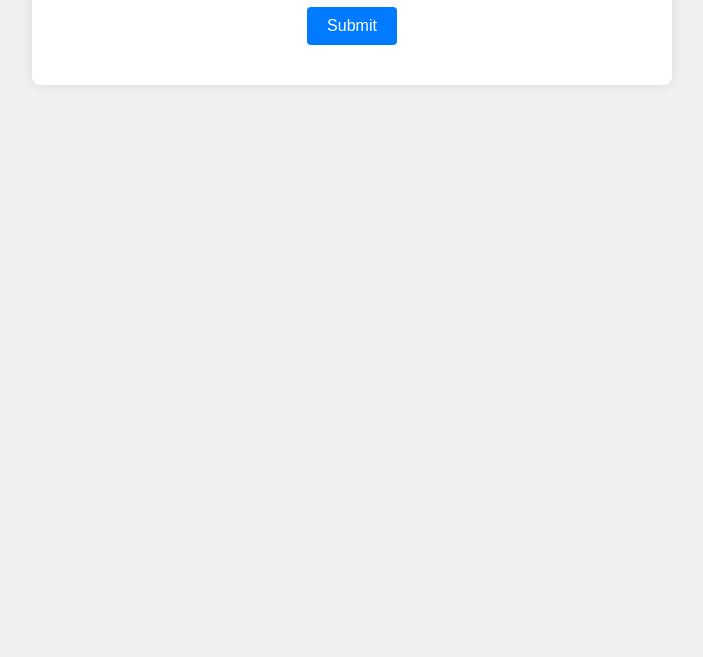
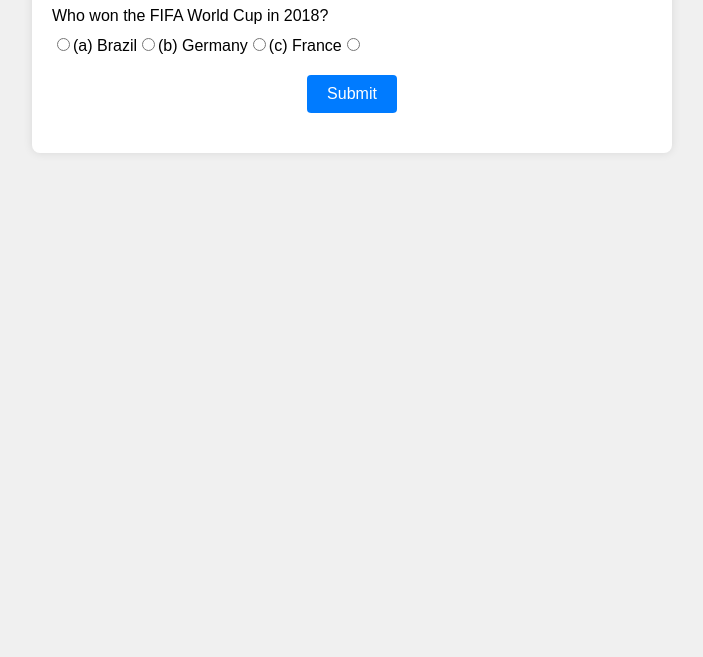
Before and after one commit to Donphili/My_quiz_game, a plain HTML site: page index.html in a window 1280 px wide. Shown: the part 143-800 px from the top of the page, without its empty margins (288-991 px from the left). Drawn offline with Linux system fonts and the light colour scheme.

Commit message:
Update index.html

```diff
--- a/index.html
+++ b/index.html
@@ -16,6 +16,73 @@
         </form>
         <div id="result"></div>
     </div>
-    <script src="script.js"></script>
+    <script>
+        // Define the questions
+        const questions = [
+            { prompt: "Who won the FIFA World Cup in 2018?\n(a) Brazil\n(b) Germany\n(c) France\n", answer: "c" },
+            { prompt: "Which player has won the most Ballon d'Or awards?\n(a) Cristiano Ronaldo\n(b) Lionel Messi\n(c) Neymar\n", answer: "b" },
+            { prompt: "Which country has won the most UEFA European Championship titles?\n(a) Spain\n(b) Germany\n(c) Italy\n", answer: "a" },
+            { prompt: "Who created the Python programming language?\n(a) Guido van Rossum\n(b) Larry Page\n(c) Mark Zuckerberg\n", answer: "a" },
+            { prompt: "Which company developed the Android operating system?\n(a) Apple\n(b) Google\n(c) Microsoft\n", answer: "b" },
+            { prompt: "What does HTML stand for?\n(a) Hyper Text Markup Language\n(b) High Tech Multi Language\n(c) Home Tool Markup Language\n", answer: "a" },
+            { prompt: "Who is known as the 'King of Pop'?\n(a) Michael Jackson\n(b) Elvis Presley\n(c) Madonna\n", answer: "a" },
+            { prompt: "Which band released the album 'Abbey Road'?\n(a) The Beatles\n(b) The Rolling Stones\n(c) Led Zeppelin\n", answer: "a" },
+            { prompt: "Which artist has won the most Grammy Awards?\n(a) Beyoncé\n(b) Jay-Z\n(c) Taylor Swift\n", answer: "a" },
+            { prompt: "Which player has the most appearances for Liverpool FC?\n(a) Steven Gerrard\n(b) Jamie Carragher\n(c) Ian Rush\n", answer: "a" },
+            { prompt: "Who is Liverpool FC's all-time top goalscorer?\n(a) Mohamed Salah\n(b) Kenny Dalglish\n(c) Ian Rush\n", answer: "c" },
+            { prompt: "Who is the current manager of Liverpool FC?\n(a) Jurgen Klopp\n(b) Pep Guardiola\n(c) Jose Mourinho\n", answer: "a" },
+            { prompt: "What is the capital of Japan?\n(a) Tokyo\n(b) Beijing\n(c) Seoul\n", answer: "a" },
+            { prompt: "Which planet is known as the 'Red Planet'?\n(a) Mars\n(b) Jupiter\n(c) Saturn\n", answer: "a" },
+            { prompt: "Who wrote the play 'Romeo and Juliet'?\n(a) William Shakespeare\n(b) Charles Dickens\n(c) Jane Austen\n", answer: "a" },
+            { prompt: "What is the chemical symbol for water?\n(a) Wo\n(b) Wa\n(c) H2O\n", answer: "c" },
+            { prompt: "Which is the largest ocean on Earth?\n(a) Pacific Ocean\n(b) Atlantic Ocean\n(c) Indian Ocean\n", answer: "a" },
+            { prompt: "Who painted the Mona Lisa?\n(a) Leonardo da Vinci\n(b) Vincent van Gogh\n(c) Pablo Picasso\n", answer: "a" }
+        ];
+
+        let currentQuestionIndex = 0;
+        let score = 0;
+        const questionElement = document.getElementById('question');
+        const optionsElement = document.getElementById('options');
+        const resultElement = document.getElementById('result');
+        const quizForm = document.getElementById('quiz-form');
+
+        function loadQuestion() {
+            const currentQuestion = questions[currentQuestionIndex];
+            questionElement.textContent = currentQuestion.prompt.split('\n')[0];
+            optionsElement.innerHTML = '';
+            const options = currentQuestion.prompt.split('\n').slice(1);
+            options.forEach(option => {
+                const label = document.createElement('label');
+                const input = document.createElement('input');
+                input.type = 'radio';
+                input.name = 'option';
+                input.value = option.trim().slice(3);
+                label.appendChild(input);
+                label.appendChild(document.createTextNode(option.trim()));
+                optionsElement.appendChild(label);
+            });
+        }
+
+        quizForm.addEventListener('submit', (e) => {
+            e.preventDefault();
+            const selectedOption = quizForm.elements['option'].value;
+            if (selectedOption === questions[currentQuestionIndex].answer) {
+                score++;
+                resultElement.textContent = 'Correct!';
+            } else {
+                resultElement.textContent = `Wrong! The correct answer was ${questions[currentQuestionIndex].answer}.`;
+            }
+            currentQuestionIndex++;
+            if (currentQuestionIndex < questions.length) {
+                loadQuestion();
+            } else {
+                questionElement.textContent = 'Quiz Over!';
+                optionsElement.innerHTML = '';
+                resultElement.innerHTML += `<p>Your final score is ${score} out of ${questions.length}.</p>`;
+            }
+        });
+
+        loadQuestion();
+    </script>
 </body>
 </html>
```
